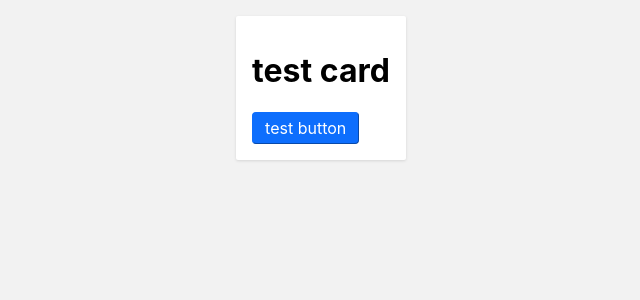
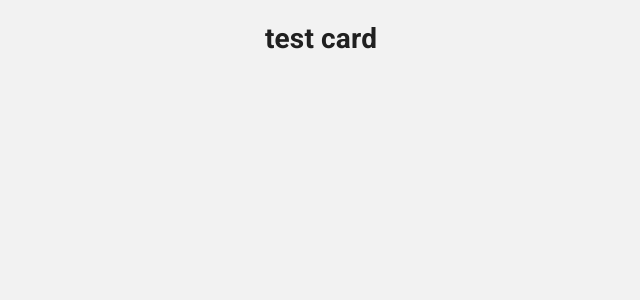
Before and after one commit to wmadfaa/react-webrtc, a React (Create React App) app: page / in a window 1280 px wide. Shown: the top 300 px of the page, without its empty margins (319-959 px from the left). Built offline with nearby package versions, Linux system fonts and the light colour scheme.

Commit message:
add material-ui

```diff
--- a/public/index.html
+++ b/public/index.html
@@ -25,6 +25,8 @@
       Learn how to configure a non-root public URL by running `npm run build`.
     -->
     <title>React App</title>
+    <!-- Fonts to support Material Design -->
+    <link rel="stylesheet" href="https://fonts.googleapis.com/css?family=Roboto:300,400,500,700&display=swap" />
   </head>
   <body>
     <noscript>You need to enable JavaScript to run this app.</noscript>
--- a/src/app/app.styles.ts
+++ b/src/app/app.styles.ts
@@ -1,6 +1,6 @@
-import {createUseStyles} from 'react-jss';
+import {makeStyles} from '@material-ui/core/styles';
 
-export default createUseStyles({
+export default makeStyles({
   root: {
     width: '100vw',
     minHeight: '100vh',
--- a/src/components/button/button.component.tsx
+++ /dev/null
@@ -1,29 +0,0 @@
-import React, {HTMLProps} from 'react';
-import classNames from 'classnames';
-
-import useStyles, {ButtonStylesProps} from './button.styles';
-
-export interface ButtonProps
-  extends HTMLProps<HTMLButtonElement>,
-    ButtonStylesProps {
-  type?: 'button' | 'submit' | 'reset';
-}
-
-const Button: React.FC<ButtonProps> = ({
-  children,
-  className,
-  variant,
-  ...props
-}) => {
-  const styles = useStyles({variant});
-
-  return (
-    <button
-      className={classNames(styles.root, styles.variant, className)}
-      {...props}>
-      {children}
-    </button>
-  );
-};
-
-export default Button;
--- a/src/components/button/button.styles.ts
+++ /dev/null
@@ -1,120 +0,0 @@
-import {createUseStyles} from 'react-jss';
-import ColorUtils from 'color';
-
-function colorContrast(color: string) {
-  const lu = ColorUtils(color).luminosity();
-  return lu > 0.3 ? '#212529' : '#fff';
-}
-
-interface VariantProps {
-  background: string;
-  border: string;
-}
-
-const variantStyles = ({background, border}: VariantProps) => {
-  const color = colorContrast(background);
-  const hoverBackground = ColorUtils(background).darken(0.075).toString();
-  const hoverBorder = ColorUtils(border).darken(0.01).toString();
-  const hoverColor = colorContrast(hoverBackground);
-  const activeBackground = ColorUtils(background).darken(0.01).toString();
-  const activeBorder = ColorUtils(border).darken(0.0125).toString();
-  const activeColor = colorContrast(activeBackground);
-
-  return {
-    color,
-    backgroundColor: background,
-    borderColor: border,
-
-    '&:hover': {
-      color: hoverColor,
-      backgroundColor: hoverBackground,
-      borderColor: hoverBorder,
-    },
-
-    '&:focus, &:active': {
-      boxShadow: {
-        x: 0,
-        y: 0,
-        blur: 0,
-        spread: 3.2,
-        color: 'rgba(13, 110, 253, 0.25)',
-      },
-    },
-
-    '&:active': {
-      color: activeColor,
-      backgroundColor: activeBackground,
-      borderColor: activeBorder,
-    },
-
-    '&:disabled': {
-      color: color,
-      backgroundColor: background,
-      borderColor: border,
-    },
-  };
-};
-
-export interface ButtonStylesProps {
-  variant?: string;
-}
-
-export default createUseStyles({
-  root: {
-    display: 'inline-block',
-    fontWeight: 400,
-    color: '#212529',
-    textAlign: 'center',
-    verticalAlign: 'middle',
-    cursor: 'pointer',
-    userSelect: 'none',
-    backgroundColor: 'transparent',
-    border: {
-      width: 1,
-      type: 'solid',
-      color: 'transparent',
-    },
-    padding: [6, 12],
-    fontSize: 16,
-    borderRadius: 4,
-    transition: {
-      property: 'color,background-color,border-color,box-shadow',
-      duration: 0.15,
-      timingFunction: 'ease-in-out',
-    },
-
-    '&:hover': {
-      color: '#212529',
-    },
-
-    '&:focus': {
-      outline: 0,
-      boxShadow: {
-        x: 0,
-        y: 0,
-        blur: 0,
-        spread: 3.2,
-        color: 'rgba(13, 110, 253, 0.25)',
-      },
-    },
-
-    '&:active': {
-      boxShadow: {
-        x: 0,
-        y: 0,
-        blur: 0,
-        spread: 3.2,
-        color: 'rgba(13, 110, 253, 0.25)',
-      },
-
-      '&:disabled, fieldset:disabled &': {
-        pointerEvents: 'none',
-        opacity: 0.65,
-        boxShadow: 'none',
-      },
-    },
-  },
-
-  variant: ({variant}: ButtonStylesProps) =>
-    variant ? variantStyles({background: variant, border: variant}) : {},
-});
--- a/src/components/card/card.component.tsx
+++ /dev/null
@@ -1,24 +0,0 @@
-import React, {HTMLProps} from 'react';
-import classNames from 'classnames';
-
-import useStyles, {CardStylesProps} from './card.styles';
-
-export interface CardProps extends HTMLProps<HTMLDivElement>, CardStylesProps {}
-
-const Card: React.FC<CardProps> = ({
-  children,
-  className,
-  shadow,
-  shadowOnHover,
-  ...props
-}) => {
-  const styles = useStyles({shadow, shadowOnHover});
-
-  return (
-    <div className={classNames(styles.root, className)} {...props}>
-      {children}
-    </div>
-  );
-};
-
-export default Card;
--- a/src/components/card/card.styles.ts
+++ /dev/null
@@ -1,71 +0,0 @@
-import {createUseStyles} from 'react-jss';
-
-export interface CardStylesProps {
-  shadow?: 1 | 2 | 3 | 4 | 5;
-  shadowOnHover?: 1 | 2 | 3 | 4 | 5;
-}
-
-const renderShadow = (
-  shadow: CardStylesProps['shadow'] | CardStylesProps['shadowOnHover'],
-) => {
-  const shadows = [
-    {
-      x: 0,
-      y: 1,
-      blur: 3,
-      color: 'rgba(0,0,0,0.12)',
-    },
-    {
-      x: 0,
-      y: 3,
-      blur: 6,
-      color: 'rgba(0,0,0,0.16)',
-    },
-    {
-      x: 0,
-      y: 10,
-      blur: 20,
-      color: 'rgba(0,0,0,0.19)',
-    },
-    {
-      x: 0,
-      y: 14,
-      blur: 28,
-      color: 'rgba(0,0,0,0.25)',
-    },
-    {
-      x: 0,
-      y: 19,
-      blur: 38,
-      color: 'rgba(0,0,0,0.30)',
-    },
-  ];
-  {
-    if (shadow) {
-      const {x, y, blur, color} = shadows[shadow - 1];
-      return `${x}px ${y}px ${blur}px ${color}`;
-    }
-    return null;
-  }
-};
-
-export default createUseStyles({
-  root: {
-    padding: 16,
-    margin: 16,
-    borderRadius: 2,
-    position: 'relative',
-    display: 'inline-block',
-    backgroundColor: '#fff',
-    transition: {
-      property: 'all',
-      duration: 0.3,
-      timingFunction: 'cubic-bezier(.25,.8,.25,1)',
-    },
-    boxShadow: ({shadow}: CardStylesProps) => renderShadow(shadow),
-    '&:hover': {
-      boxShadow: ({shadowOnHover}: CardStylesProps) =>
-        renderShadow(shadowOnHover),
-    },
-  },
-});
--- a/src/index.css
+++ /dev/null
@@ -1,14 +0,0 @@
-@import '~normalize.css';
-
-body {
-  margin: 0;
-  font-family: -apple-system, BlinkMacSystemFont, 'Segoe UI', 'Roboto', 'Oxygen',
-    'Ubuntu', 'Cantarell', 'Fira Sans', 'Droid Sans', 'Helvetica Neue',
-    sans-serif;
-  -webkit-font-smoothing: antialiased;
-  -moz-osx-font-smoothing: grayscale;
-}
-
-body > * {
-  box-sizing: border-box;
-}
--- a/src/index.tsx
+++ b/src/index.tsx
@@ -1,11 +1,12 @@
 import React from 'react';
 import ReactDOM from 'react-dom';
-import './index.css';
+import CssBaseline from '@material-ui/core/CssBaseline';
 import App from './app/app';
 import * as serviceWorker from './serviceWorker';
 
 ReactDOM.render(
   <React.StrictMode>
+    <CssBaseline />
     <App />
   </React.StrictMode>,
   document.getElementById('root'),
--- a/src/screens/chatRoom/chatRoom.styles.ts
+++ b/src/screens/chatRoom/chatRoom.styles.ts
@@ -1,6 +1,6 @@
-import {createUseStyles} from 'react-jss';
+import {makeStyles} from '@material-ui/core/styles';
 
-export default createUseStyles({
+export default makeStyles({
   root: {
     display: 'flex',
     flexDirection: 'column',
--- a/src/screens/main/main.screen.tsx
+++ b/src/screens/main/main.screen.tsx
@@ -1,19 +1,13 @@
 import React from 'react';
 
-import Card from '../../components/card/card.component';
-
 import useStyles from './main.styles';
-import Button from '../../components/button/button.component';
 
 const MainScreen: React.FC = () => {
   const styles = useStyles();
 
   return (
     <div className={styles.root}>
-      <Card shadow={1}>
-        <h1>test card</h1>
-        <Button variant="#0d6efd">test button</Button>
-      </Card>
+      <h1>test card</h1>
     </div>
   );
 };
--- a/src/screens/main/main.styles.ts
+++ b/src/screens/main/main.styles.ts
@@ -1,6 +1,6 @@
-import {createUseStyles} from 'react-jss';
+import {makeStyles} from '@material-ui/core/styles';
 
-export default createUseStyles({
+export default makeStyles({
   root: {
     display: 'flex',
     flexDirection: 'column',
```
Also changed, not shown: package.json (+9 -12 lines), 1 other file (tests, documents, lock files or other folders).
